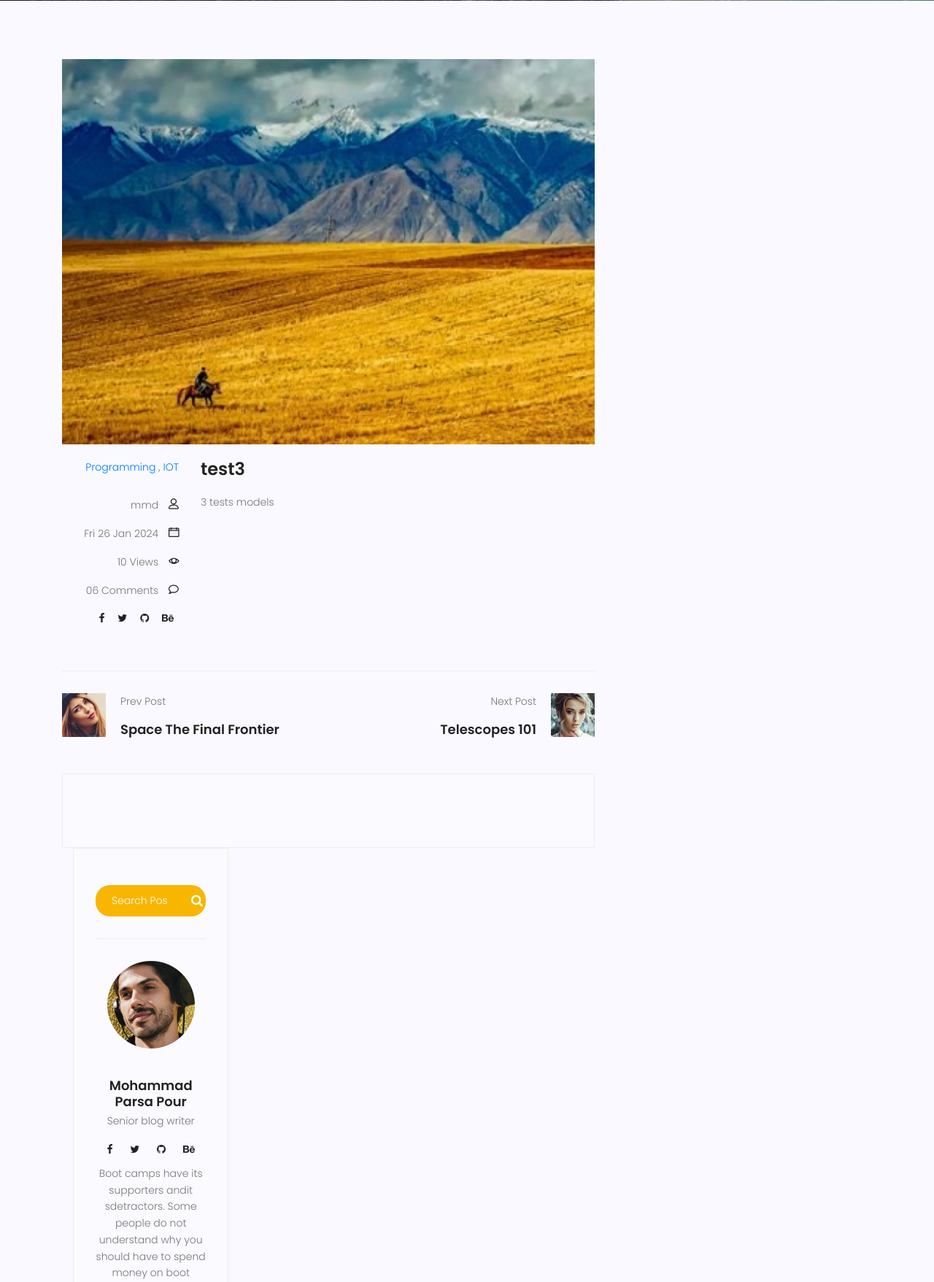
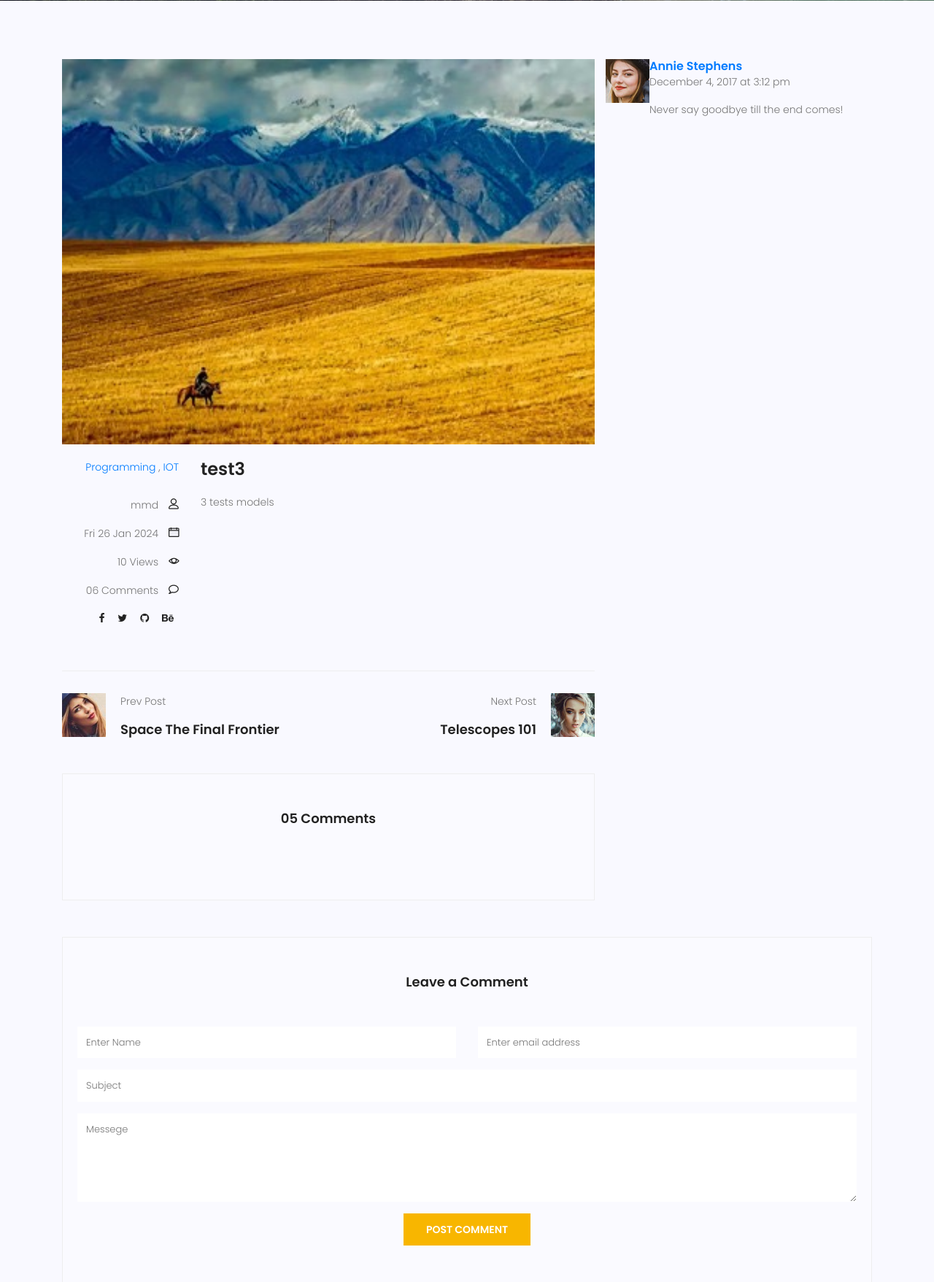
Before and after one commit to mohammadparsa82/Blog, a Django app: page /blogs/4 in a window 1280 px wide. Shown: the part 339-2096 px from the top of the page at 73% size. Run offline with Django 4.2, Linux system fonts and the light colour scheme; data comes from the database, SQL or seed files in the repository; both versions use the stored data as it was after the commit; style sheets or scripts are compiled from the project's sources; parts of the project's set-up code (start-up, migrations or seed data) failed here and were passed over; some libraries are stand-ins or nearby versions.

Commit message:
created comments models 1

```diff
--- a/blogs/models.py
+++ b/blogs/models.py
@@ -31,3 +31,17 @@ class Post (models.Model):
 
     def get_absolute_url(self):
         return reverse('blogs:single', kwargs={'pid':self.id})
+
+class comment(models.Model):
+    post = models.ForeignKey(Post,on_delete=models.CASCADE)
+    name = models.CharField(max_length= 150)
+    email = models.EmailField()
+    subject = models.CharField(max_length= 255)
+    message = models.TextField()
+    approved = models.BooleanField(default = False)
+    created_date = models.DateTimeField(auto_now_add = True)
+    updated_date = models.DateTimeField(auto_now = True)
+    class Meta:
+        ordering = ['-created_date']
+    def __str__(self):
+        return self.name
--- a/blogs/views.py
+++ b/blogs/views.py
@@ -1,5 +1,5 @@
 from django.shortcuts import render , get_object_or_404
-from blogs.models import Post
+from blogs.models import Post ,comment
 from django.core.paginator import Paginator ,EmptyPage ,PageNotAnInteger
 
 
@@ -28,7 +28,8 @@ def blogs_view(request, **kwargs):
 def blogs_single(request,pid):
     posts = Post.objects.filter(status = 1)
     post = get_object_or_404(posts, id = pid)
-    context = {'post':post}
+    comments = comment.objects.filter(post=post.id,approved=True)
+    context = {'post':post,'comments':comments}
     return render(request,'blogs/blog-single.html', context)
 
 
--- a/templates/blogs/blog-single.html
+++ b/templates/blogs/blog-single.html
@@ -97,65 +97,27 @@
 						</div>
 					</div>
 				</div>
+
 				<div class="comments-area">
-					<div id="disqus_thread"></div>
-						<script>
-							/**
-							*  RECOMMENDED CONFIGURATION VARIABLES: EDIT AND UNCOMMENT THE SECTION BELOW TO INSERT DYNAMIC VALUES FROM YOUR PLATFORM OR CMS.
-							*  LEARN WHY DEFINING THESE VARIABLES IS IMPORTANT: https://disqus.com/admin/universalcode/#configuration-variables    */
-							/*
-							var disqus_config = function () {
-							this.page.url = PAGE_URL;  // Replace PAGE_URL with your page's canonical URL variable
-							this.page.identifier = PAGE_IDENTIFIER; // Replace PAGE_IDENTIFIER with your page's unique identifier variable
-							};
-							*/
-							(function() { // DON'T EDIT BELOW THIS LINE
-							var d = document, s = d.createElement('script');
-							s.src = 'https://http-127-0-0-1-8000-agqatxqcuh.disqus.com/embed.js';
-							s.setAttribute('data-timestamp', +new Date());
-							(d.head || d.body).appendChild(s);
-							})();
-						</script>
-						<noscript>Please enable JavaScript to view the <a href="https://disqus.com/?ref_noscript">comments powered by Disqus.</a></noscript>
-				</div>
-			<!--	<div class="comments-area">
 					<h4>05 Comments</h4>
+					{% for comment in comments %}
 					<div class="comment-list">
 						<div class="single-comment justify-content-between d-flex">
 							<div class="user justify-content-between d-flex">
-								<div class="thumb">
-									<img src="{% static 'img/blog/c1.jpg' %}" alt="">
-								</div>
+
 								<div class="desc">
-									<h5><a href="#">Emilly Blunt</a></h5>
-									<p class="date">December 4, 2017 at 3:12 pm </p>
+									<h5><a href="#">{{comment.name}}</a></h5>
+									<p class="date">{{comment.created_date|date:"d M Y"}}</p>
 									<p class="comment">
-										Never say goodbye till the end comes!
+										{{comment.message}}
 									</p>
 								</div>
 							</div>
-							<div class="reply-btn">
-								<a href="" class="btn-reply text-uppercase">reply</a>
-							</div>
+
 						</div>
 					</div>
-					<div class="comment-list left-padding">
-						<div class="single-comment justify-content-between d-flex">
-							<div class="user justify-content-between d-flex">
-								<div class="thumb">
-									<img src="{% static 'img/blog/c2.jpg' %}" alt="">
-								</div>
-								<div class="desc">
-									<h5><a href="#">Elsie Cunningham</a></h5>
-									<p class="date">December 4, 2017 at 3:12 pm </p>
-									<p class="comment">
-										Never say goodbye till the end comes!
-									</p>
-								</div>
-							</div>
-							<div class="reply-btn">
-								<a href="" class="btn-reply text-uppercase">reply</a>
-							</div>
+					{% endfor %}
+
 						</div>
 					</div>
 					<div class="comment-list left-padding">
@@ -172,49 +134,13 @@
 									</p>
 								</div>
 							</div>
+							<!--
 							<div class="reply-btn">
 								<a href="" class="btn-reply text-uppercase">reply</a>
-							</div>
+							</div>-->
 						</div>
 					</div>
-					<div class="comment-list">
-						<div class="single-comment justify-content-between d-flex">
-							<div class="user justify-content-between d-flex">
-								<div class="thumb">
-									<img src="{% static 'img/blog/c4.jpg' %}" alt="">
-								</div>
-								<div class="desc">
-									<h5><a href="#">Maria Luna</a></h5>
-									<p class="date">December 4, 2017 at 3:12 pm </p>
-									<p class="comment">
-										Never say goodbye till the end comes!
-									</p>
-								</div>
-							</div>
-							<div class="reply-btn">
-								<a href="" class="btn-reply text-uppercase">reply</a>
-							</div>
-						</div>
-					</div>
-					<div class="comment-list">
-						<div class="single-comment justify-content-between d-flex">
-							<div class="user justify-content-between d-flex">
-								<div class="thumb">
-									<img src="{% static 'img/blog/c5.jpg' %}" alt="">
-								</div>
-								<div class="desc">
-									<h5><a href="#">Ina Hayes</a></h5>
-									<p class="date">December 4, 2017 at 3:12 pm </p>
-									<p class="comment">
-										Never say goodbye till the end comes!
-									</p>
-								</div>
-							</div>
-							<div class="reply-btn">
-								<a href="" class="btn-reply text-uppercase">reply</a>
-							</div>
-						</div>
-					</div>
+
 				</div>
 				<div class="comment-form">
 					<h4>Leave a Comment</h4>
@@ -241,7 +167,7 @@
 						<a href="#" class="primary-btn text-uppercase">Post Comment</a>
 					</form>
 				</div>
-			</div>-->
+			</div>
 			<div class="col-lg-4 sidebar-widgets">
 				<div class="widget-wrap">
 					{% include 'blogs/blog-search.html' %}
```
Also changed, not shown: blogs/admin.py (+9 -1 lines), blogs/migrations/0006_comment.py (added), blogs/migrations/0007_comment_post.py (added), blogs/migrations/0008_rename_approch_comment_approed.py (added), blogs/migrations/0009_rename_approed_comment_approved.py (added), db.sqlite3.
